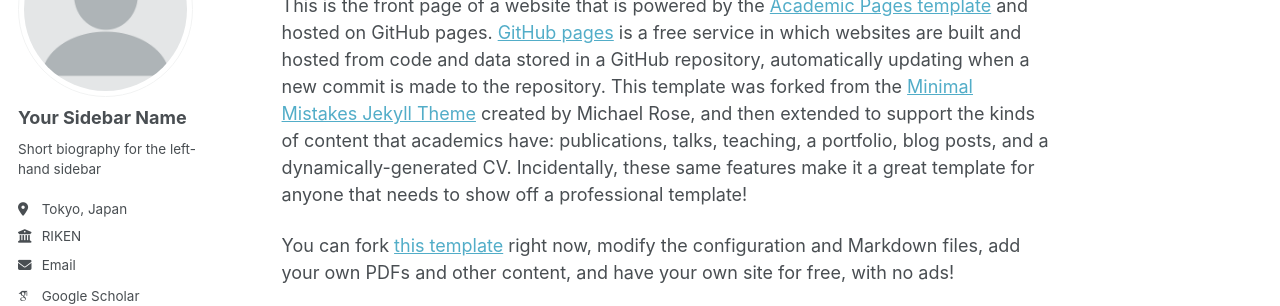
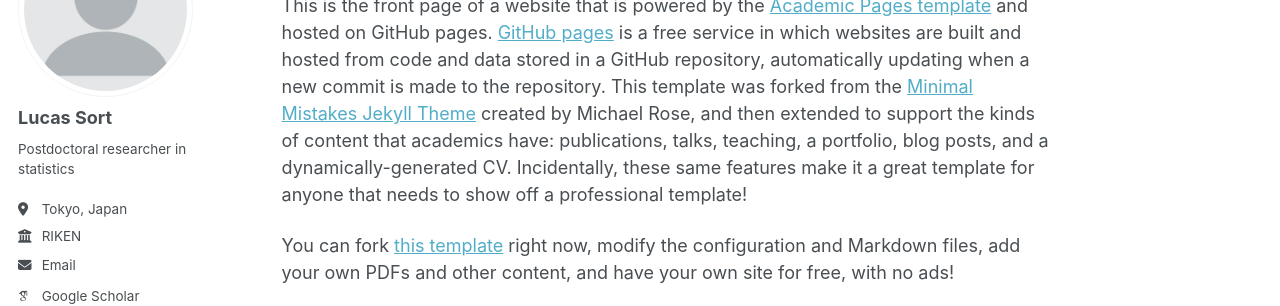
Before and after one commit to lucas-sort/lucas-sort.github.io, a Jekyll site: the page built from _pages/about.md, in a window 1280 px wide. Shown: the part 177-483 px from the top of the page. Built offline with Jekyll 4.4.1, drawn with Linux system fonts in a browser that asks for light colours; some web fonts are replaced; a script that is not in the unit is left out.

Commit message:
Update _config.yml

```diff
--- a/_config.yml
+++ b/_config.yml
@@ -23,9 +23,9 @@ repository               : "academicpages/academicpages.github.io"
 author:
   # Biographic information
   avatar           : "profile.png"
-  name             : "Your Sidebar Name"
+  name             : "Lucas Sort"
   pronouns         : # example: "she/her"
-  bio              : "Short biography for the left-hand sidebar"
+  bio              : "Postdoctoral researcher in statistics"
   location         : "Tokyo, Japan"
   employer         : "RIKEN"
   uri              : # URL
```
